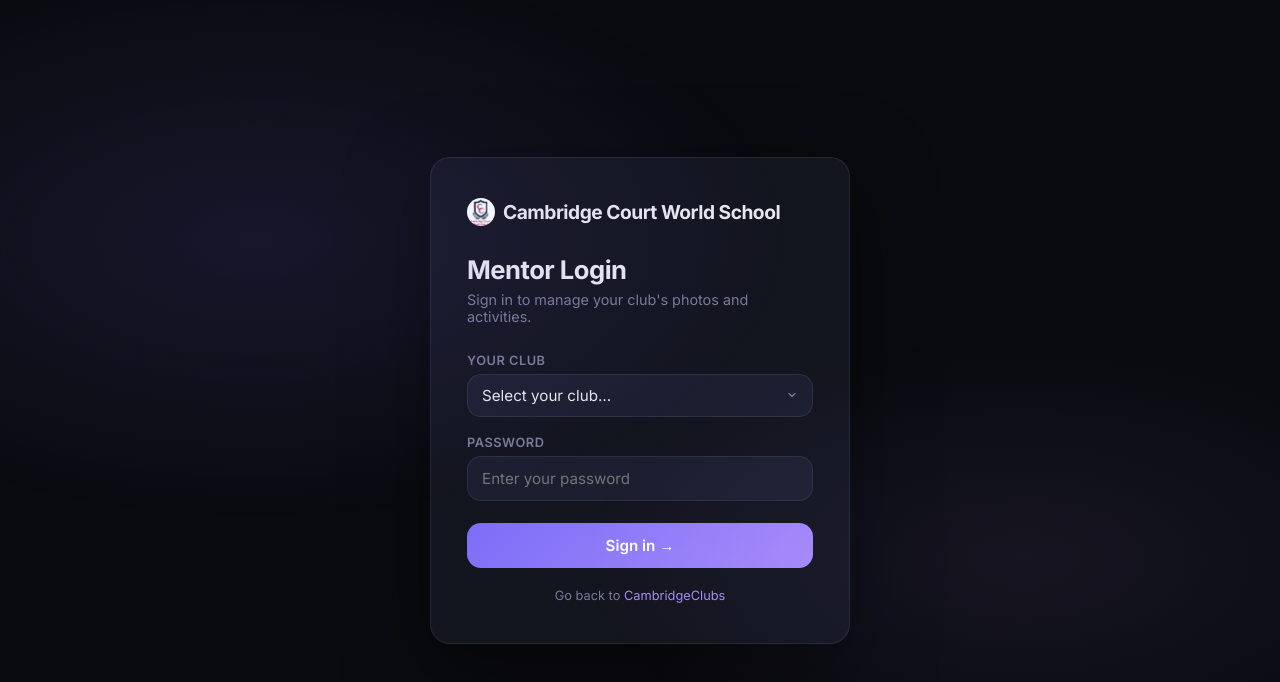
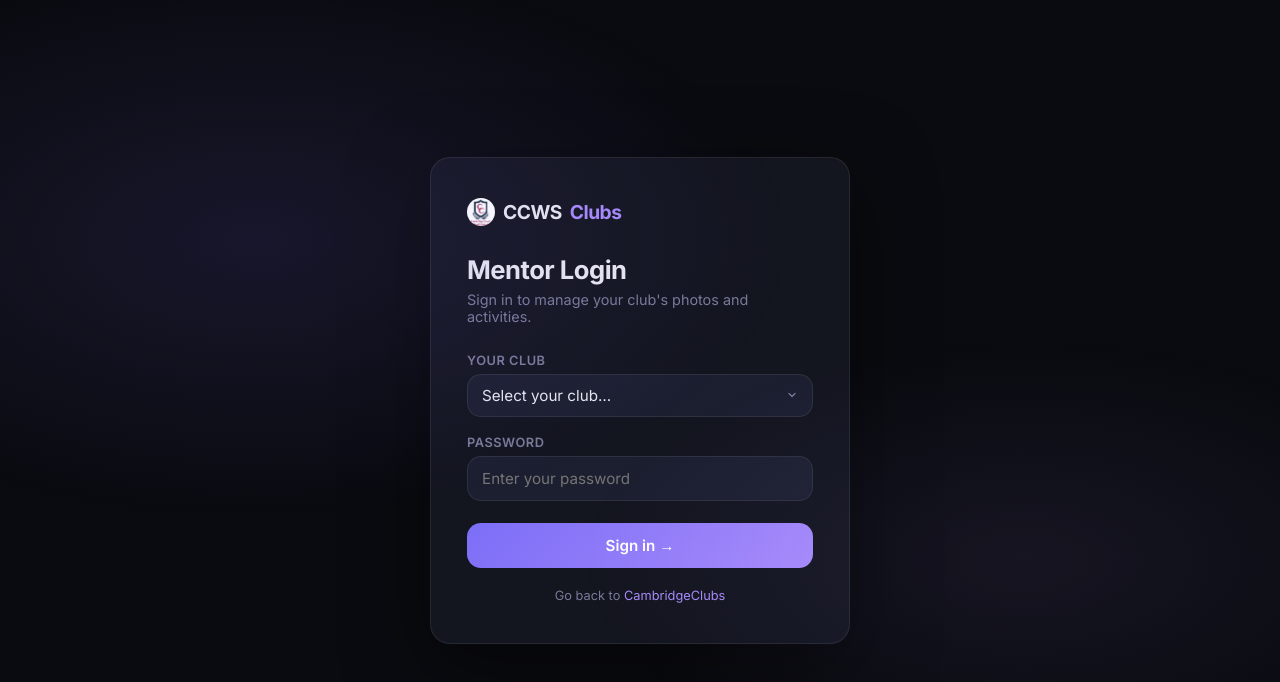
Before and after one commit to Random-Insulator/Cambridge_clubs, a website: page backend/portal/login.html in a window 1280 px wide. Drawn offline with Linux system fonts and the light colour scheme; files whose address does not match are found by name.

Commit message:
Applied 'CCWS Clubs' text layout over logo and implemented sleek Caveat gradient CSS across HTML files

```diff
--- a/backend/portal/login.html
+++ b/backend/portal/login.html
@@ -158,7 +158,7 @@
   <div class="card">
     <div class="logo" style="display:flex; align-items:center; gap:8px;">
         <img src="../images/favicon.jpg" alt="Logo" style="width:28px; height:28px; border-radius:50%; object-fit:cover;">
-        Cambridge Court World School
+        CCWS <span class="cool-clubs">Clubs</span>
       </div>
     <h1>Mentor Login</h1>
     <p class="subtitle">Sign in to manage your club's photos and activities.</p>
```
Also changed, not shown: cookery/cookery.html (+1 -1 lines), cybersonic/cybersonic.html (+1 -1 lines), debate/debate.html (+1 -1 lines), drama/drama.html (+1 -1 lines), eco/eco.html (+1 -1 lines), finance/finance.html (+1 -1 lines), index.html (+1 -1 lines), quizzarders/quizzarders.html (+1 -1 lines), robotics/robotics.html (+1 -1 lines), technogrades/technogrades.html (+1 -1 lines), teded/teded.html (+1 -1 lines).
